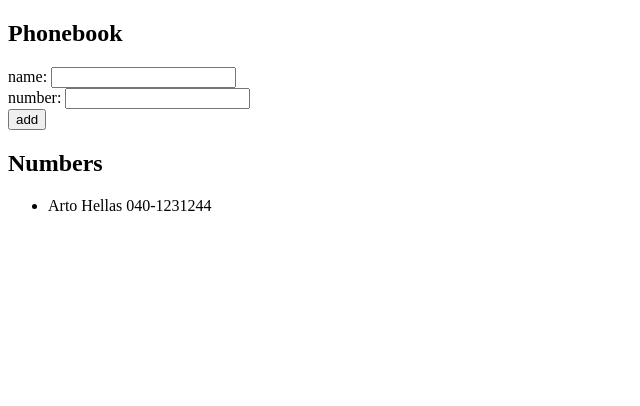
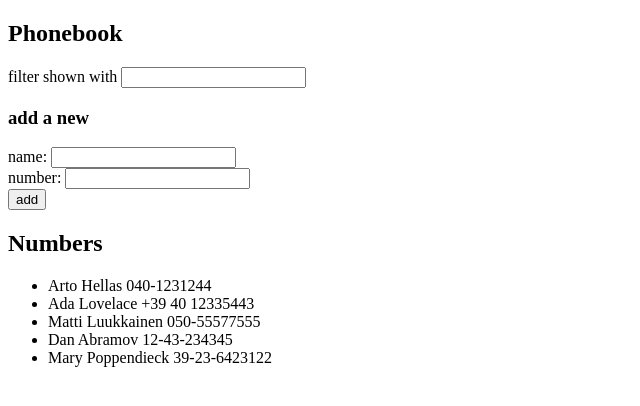
Before and after one commit to Termanty/fullstack-react-course-2020, a React (Create React App) app in the folder osa2/puhelinluettelo/: page / in a window 1280 px wide. Shown: the top 406 px of the page, without its empty margins (0-640 px from the left). Built offline with nearby package versions, Linux system fonts and the light colour scheme.

Commit message:
Exercise 2.9 ready

```diff
--- a/osa2/puhelinluettelo/src/components/App.js
+++ b/osa2/puhelinluettelo/src/components/App.js
@@ -2,10 +2,15 @@
 
 const App = () => {
   const [persons, setPersons] = useState([
-    { name: 'Arto Hellas', number: "040-1231244" }
+    { name: 'Arto Hellas', number: "040-1231244" },
+    { name: 'Ada Lovelace', number: "+39 40 12335443" },
+    { name: 'Matti Luukkainen', number: "050-55577555" },
+    { name: 'Dan Abramov', number: '12-43-234345' },
+    { name: 'Mary Poppendieck', number: '39-23-6423122' }
   ])
   const [newName, setNewName] = useState('')
   const [newNumber, setNewNumber] = useState('')
+  const [filter, setFilter] = useState('')
 
   const onAdd = (event) => {
     event.preventDefault()
@@ -26,9 +31,15 @@
     setNewNumber(event.target.value)
   }
 
+  const handelFilterChange = (event) => {
+    setFilter(event.target.value)
+  }
+
   return (
     <div>
       <h2>Phonebook</h2>
+      <p>filter shown with <input value={filter} onChange={handelFilterChange}/></p>
+      <h3>add a new</h3>
       <form onSubmit={onAdd}>
         <div>
           name: <input value={newName} onChange={handelNameChange} />
@@ -42,7 +53,8 @@
       </form>
       <h2>Numbers</h2>
       <ul>
-        {persons.map(person => <li key={person.name}>{person.name} {person.number}</li>)}
+        {persons.filter(person => person.name.toLowerCase().includes(filter.toLowerCase()))
+          .map(person => <li key={person.name}>{person.name} {person.number}</li>)}
       </ul>
     </div>
   )
```
